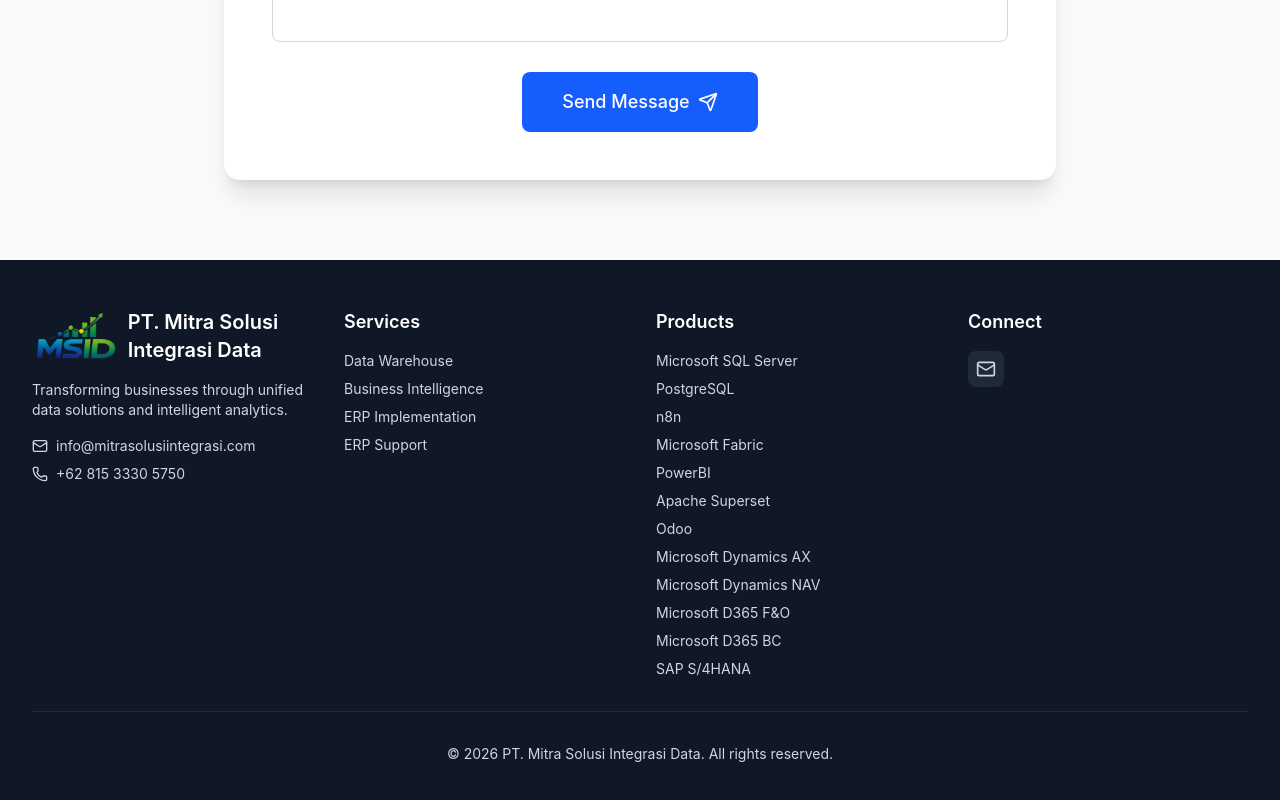
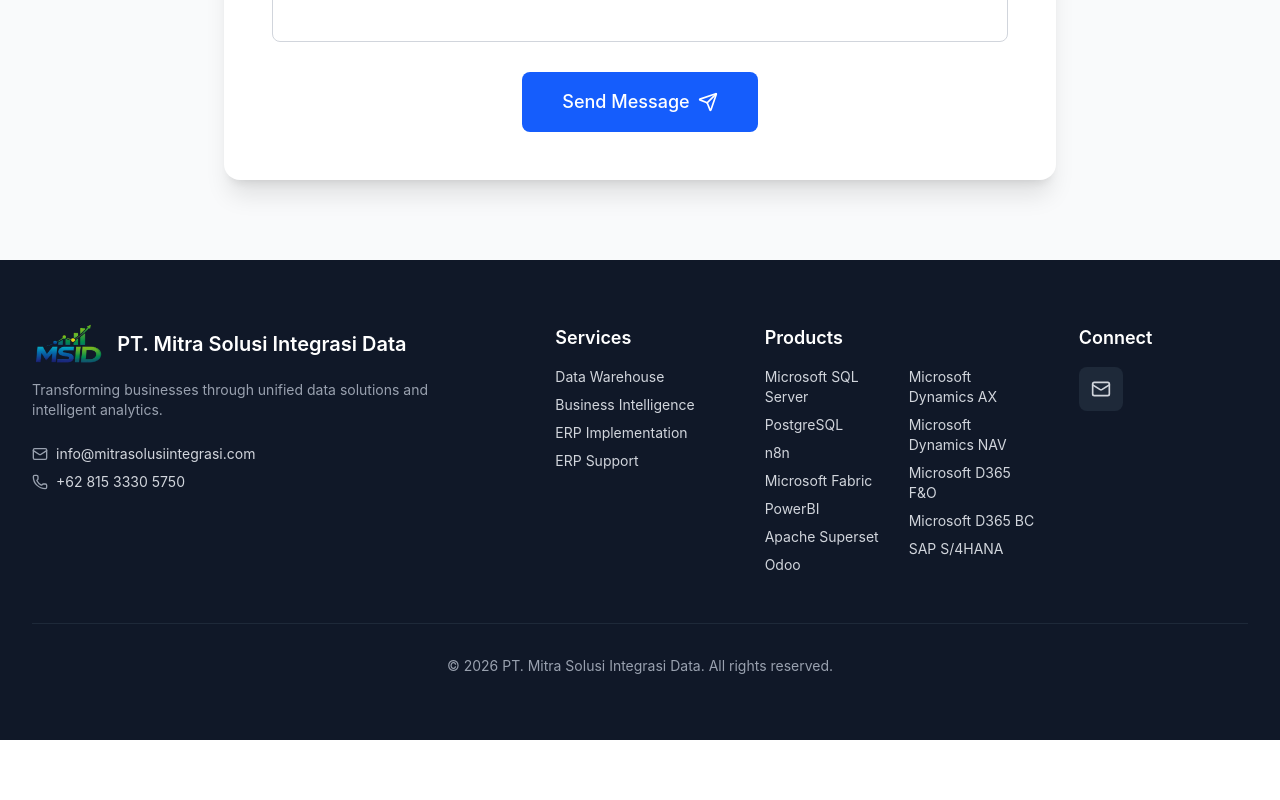
Before and after one commit to MSID-consulting/MSID-website-figma, a React (Vite) app: page / in a window 1280 px wide. Shown: the part 4948-5748 px from the top of the page. After the commit the page ends 5688 px from the top, so only its background shows below. Built offline with nearby package versions, Linux system fonts and the light colour scheme.

Commit message:
Add files via upload

```diff
--- a/src/app/components/Footer.tsx
+++ b/src/app/components/Footer.tsx
@@ -1,64 +1,105 @@
-import { Database, Linkedin, Twitter, Mail, Phone } from "lucide-react";
+import { Mail, Phone } from "lucide-react";
 import MSIDLogo from "/src/assets/MSIDlogo.png";
 
 export function Footer() {
   return (
-    <footer className="bg-gray-900 text-gray-300 py-12">
+    <footer className="bg-gray-900 text-gray-300 py-16">
       <div className="max-w-7xl mx-auto px-4 sm:px-6 lg:px-8">
-        <div className="grid md:grid-cols-4 gap-8 mb-8">
-          <div className="space-y-4">
-            <div className="flex items-center gap-2">
-              <img src={MSIDLogo} alt="MSID Logo" className="h-12 w-auto object-contain" />
-              <span className="text-xl font-semibold text-white">PT. Mitra Solusi Integrasi Data</span>
+
+        {/* GRID */}
+        <div className="grid md:grid-cols-12 gap-10 mb-12">
+
+          {/* COMPANY */}
+          <div className="md:col-span-5 space-y-4">
+            <div className="flex items-center gap-3">
+              <img
+                src={MSIDLogo}
+                alt="MSID Logo"
+                className="h-10 w-auto object-contain"
+              />
+              <span className="text-xl font-semibold text-white">
+                PT. Mitra Solusi Integrasi Data
+              </span>
             </div>
-            <p className="text-sm">
-              Transforming businesses through unified data solutions and intelligent analytics.
+
+            <p className="text-sm text-gray-400 max-w-md">
+              Transforming businesses through unified data solutions and
+              intelligent analytics.
             </p>
-            <div className="space-y-2 text-sm">
+
+            <div className="space-y-2 text-sm pt-2">
               <div className="flex items-center gap-2">
-                <Mail className="size-4" />
-                <a href="mailto:info@mitrasolusiintegrasi.com" className="hover:text-white">
+                <Mail className="size-4 text-gray-400" />
+                <a
+                  href="mailto:info@mitrasolusiintegrasi.com"
+                  className="hover:text-white transition-colors"
+                >
                   info@mitrasolusiintegrasi.com
                 </a>
               </div>
+
               <div className="flex items-center gap-2">
-                <Phone className="size-4" />
-                <a href="https://wa.me/6281533305750" target="_blank" rel="noopener noreferrer" className="hover:text-white">
+                <Phone className="size-4 text-gray-400" />
+                <a
+                  href="https://wa.me/6281533305750"
+                  target="_blank"
+                  rel="noopener noreferrer"
+                  className="hover:text-white transition-colors"
+                >
                   +62 815 3330 5750
                 </a>
               </div>
             </div>
           </div>
 
-          <div>
+          {/* SERVICES */}
+          <div className="md:col-span-2">
             <h3 className="text-white font-semibold mb-4">Services</h3>
+
             <ul className="space-y-2 text-sm">
               <li>
-                <a href="#services" className="hover:text-white transition-colors">
+                <a
+                  href="#services"
+                  className="hover:text-white transition-colors"
+                >
                   Data Warehouse
                 </a>
               </li>
+
               <li>
-                <a href="#services" className="hover:text-white transition-colors">
+                <a
+                  href="#services"
+                  className="hover:text-white transition-colors"
+                >
                   Business Intelligence
                 </a>
               </li>
+
               <li>
-                <a href="#services" className="hover:text-white transition-colors">
+                <a
+                  href="#services"
+                  className="hover:text-white transition-colors"
+                >
                   ERP Implementation
                 </a>
               </li>
+
               <li>
-                <a href="#services" className="hover:text-white transition-colors">
+                <a
+                  href="#services"
+                  className="hover:text-white transition-colors"
+                >
                   ERP Support
                 </a>
               </li>
             </ul>
           </div>
 
-          <div>
+          {/* PRODUCTS */}
+          <div className="md:col-span-3">
             <h3 className="text-white font-semibold mb-4">Products</h3>
-            <ul className="space-y-2 text-sm">
+
+            <ul className="space-y-2 text-sm columns-2">
               <li>Microsoft SQL Server</li>
               <li>PostgreSQL</li>
               <li>n8n</li>
@@ -74,22 +115,27 @@
             </ul>
           </div>
 
-          <div>
+          {/* CONNECT */}
+          <div className="md:col-span-2">
             <h3 className="text-white font-semibold mb-4">Connect</h3>
+
             <div className="flex gap-4">
               <a
                 href="mailto:info@mitrasolusiintegrasi.com"
-                className="bg-gray-800 p-2 rounded-lg hover:bg-gray-700 transition-colors"
+                className="bg-gray-800 p-3 rounded-lg hover:bg-gray-700 transition-colors"
               >
                 <Mail className="size-5" />
               </a>
             </div>
           </div>
+
         </div>
 
-        <div className="border-t border-gray-800 pt-8 text-sm text-center">
-          <p>&copy; 2026 PT. Mitra Solusi Integrasi Data. All rights reserved.</p>
+        {/* COPYRIGHT */}
+        <div className="border-t border-gray-800 pt-8 text-sm text-center text-gray-400">
+          <p>© 2026 PT. Mitra Solusi Integrasi Data. All rights reserved.</p>
         </div>
+
       </div>
     </footer>
   );
```
